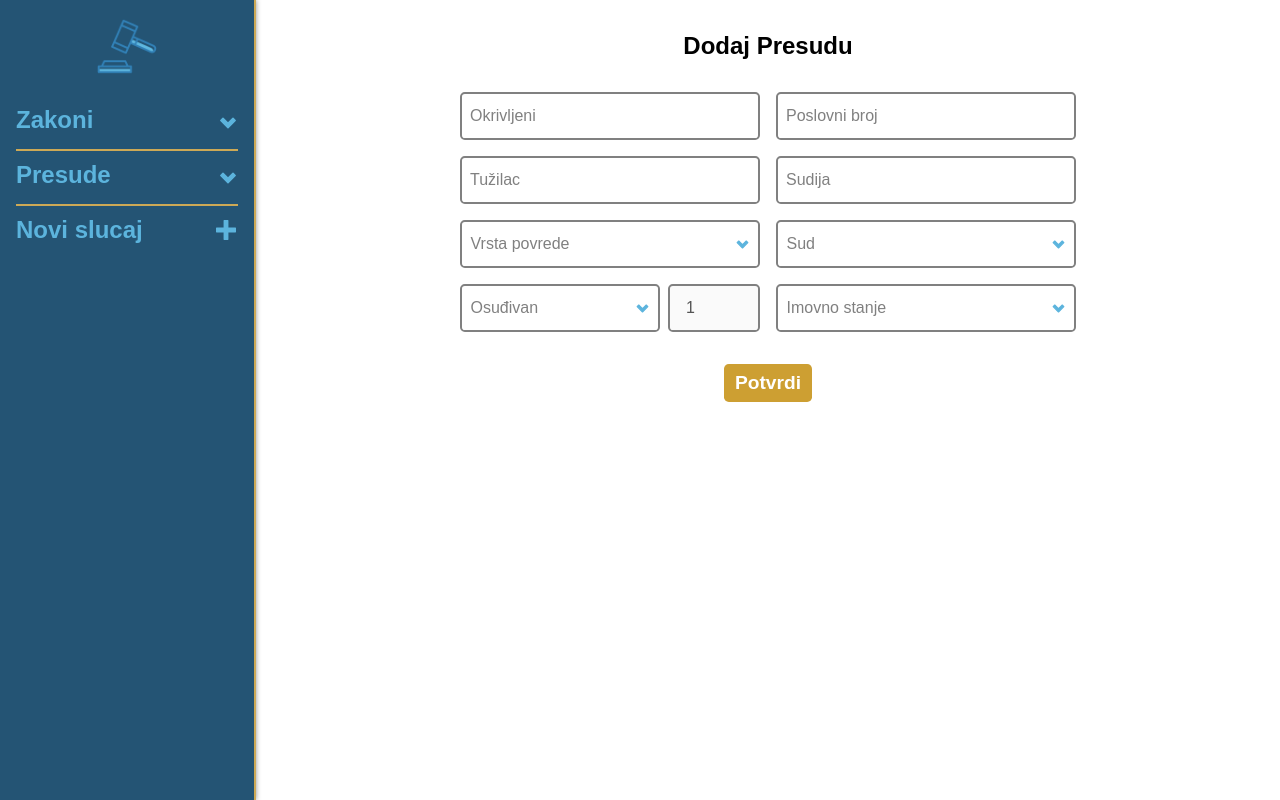
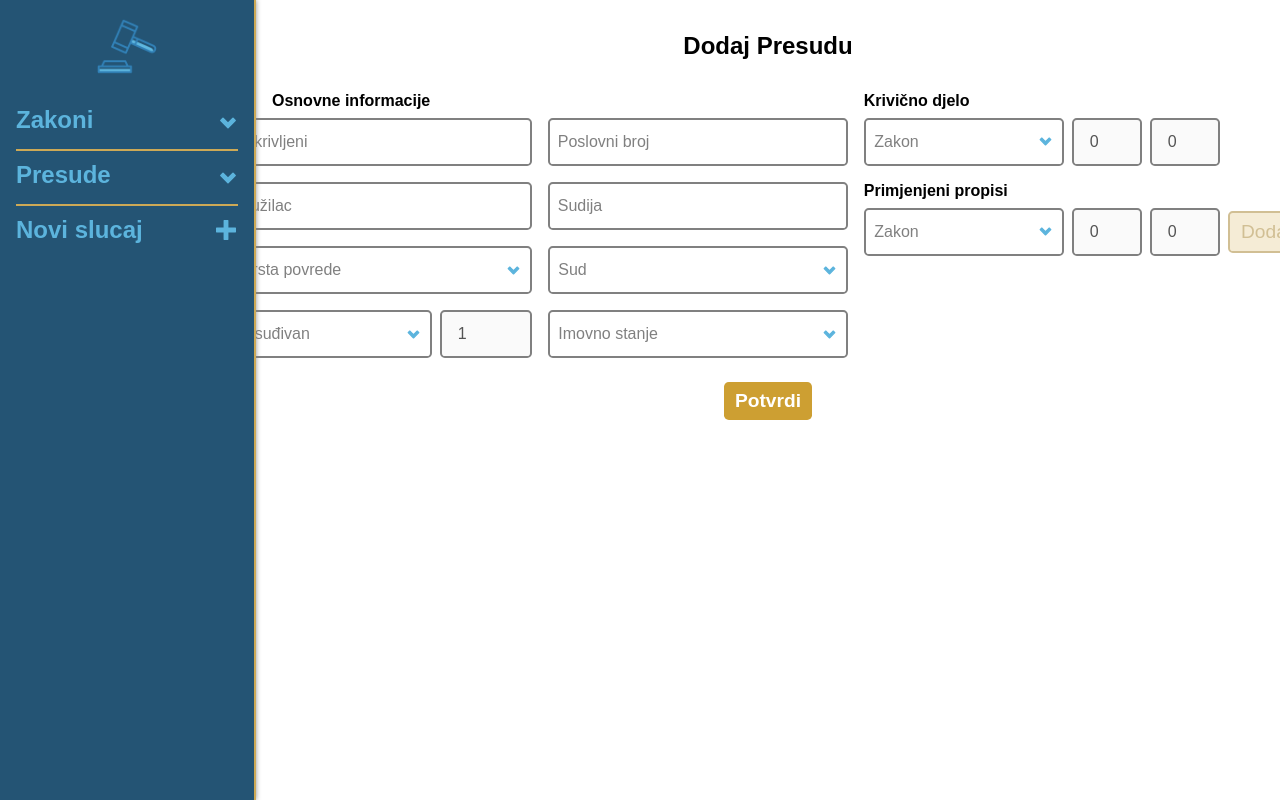
Before and after one commit to SrdjanTopic/pravna-informatika, a React (Vite) app in the folder acts-judgments-front/: page /case/new in a window 1280 px wide. Built offline with nearby package versions, Linux system fonts and the light colour scheme.

Commit message:
krivicno djelo i primjenjeni propisi added

```diff
--- a/acts-judgments-front/src/components/NewCaseComponent/NewCaseComponent.jsx
+++ b/acts-judgments-front/src/components/NewCaseComponent/NewCaseComponent.jsx
@@ -1,10 +1,13 @@
 import { useRef, useState } from "react";
-import { imovnaStanja, sudovi, vrstePovreda } from "../../utils/data";
+import { imovnaStanja, sudovi, vrstePovreda, zakoni } from "../../utils/data";
 import styles from "./NewCaseComponent.module.css";
 import Input from "./parts/Input/Input";
 import Select from "./parts/Select/Select";
 const NewCaseComponent = ({ handleSubmit }) => {
   const [isOsudjivan, setIsOsudjivan] = useState(false);
+  const [selectedZakonPropis, setSelectedZakonPropis] = useState("");
+  const [selectedZakonKrivDjelo, setSelectedZakonKrivDjelo] = useState("");
+  const [primenjeniPropisi, setPrimenjeniPropisi] = useState([]);
 
   const poslovniBroj = useRef();
   const sud = useRef();
@@ -15,10 +18,37 @@ const NewCaseComponent = ({ handleSubmit }) => {
   const imovnoStanje = useRef();
   const osudjivan = useRef();
   const brOsudjivanja = useRef();
+  const zakonPropis = useRef();
+  const clanPropis = useRef();
+  const stavPropis = useRef();
+  const zakonKrivDjelo = useRef();
+  const clanKrivDjelo = useRef();
+  const stavKrivDjelo = useRef();
 
   function triggerOsudjivan(value) {
     if (value === "Da") setIsOsudjivan(true);
     else setIsOsudjivan(false);
+  }
+  function triggerZakonPropis(value) {
+    setSelectedZakonPropis(value);
+  }
+  function triggerZakonKrivDjelo(value) {
+    setSelectedZakonKrivDjelo(value);
+  }
+  function dodajBtnHandle() {
+    const propis = {
+      zakonPropis: zakonPropis.current.innerText,
+      clanPropis: clanPropis.current.value,
+      stavPropis: stavPropis.current.value,
+    };
+    const propisString = `cl.${propis.clanPropis} ${
+      propis.stavPropis !== "0" ? "st.".concat(propis.stavPropis) : ""
+    } ${propis.zakonPropis}`;
+    if (primenjeniPropisi.indexOf(propisString) === -1)
+      setPrimenjeniPropisi((prev) => [...prev, propisString]);
+  }
+  function removePrimjenjeniPropis(id) {
+    setPrimenjeniPropisi(primenjeniPropisi.filter((pp, index) => index !== id));
   }
   return (
     <>
@@ -33,14 +63,23 @@ const NewCaseComponent = ({ handleSubmit }) => {
             okrivljeni: okrivljeni.current.value,
             tuzilac: tuzilac.current.value,
             vrstaPovrede: vrstaPovrede.current.innerText,
-            osudjivan: osudjivan.current.innerText,
+            osudjivan: osudjivan.current.innerText === "Da" ? true : false,
             brOsudjavanja:
               osudjivan.current.innerText === "Da"
                 ? parseInt(brOsudjivanja.current.value)
                 : 0,
+            primenjeniPropisi: primenjeniPropisi,
+            krivicnoDjelo: {
+              zakon: zakonKrivDjelo.current.innerText,
+              clan: clanKrivDjelo.current.value,
+              stav: stavKrivDjelo.current.value,
+            },
           })
         }
       >
+        <h4 style={{ alignSelf: "flex-start", marginLeft: "1rem" }}>
+          Osnovne informacije
+        </h4>
         <div className={styles.formElements}>
           <div className={styles.elements}>
             <Input ref={okrivljeni} label={"Okrivljeni"} />
@@ -79,6 +118,84 @@ const NewCaseComponent = ({ handleSubmit }) => {
               options={imovnaStanja}
             />
           </div>
+          <div className={styles.elements}>
+            <h4 style={{ marginTop: "-1.65rem" }}>Krivično djelo</h4>
+            <div className={styles.osudjivanWrapper}>
+              <Select
+                width={"200px"}
+                ref={zakonKrivDjelo}
+                label={"Zakon"}
+                options={zakoni}
+                triggerFunction={triggerZakonKrivDjelo}
+              />
+              <input
+                type="number"
+                min={0}
+                ref={clanKrivDjelo}
+                defaultValue={0}
+                disabled={selectedZakonKrivDjelo === ""}
+                style={{ width: "70px" }}
+              />
+              <input
+                type="number"
+                min={0}
+                ref={stavKrivDjelo}
+                defaultValue={0}
+                disabled={selectedZakonKrivDjelo === ""}
+                style={{ width: "70px" }}
+              />
+            </div>
+            <h4>Primjenjeni propisi</h4>
+            <div className={styles.osudjivanWrapper}>
+              <Select
+                width={"200px"}
+                ref={zakonPropis}
+                label={"Zakon"}
+                options={zakoni}
+                triggerFunction={triggerZakonPropis}
+              />
+              <input
+                type="number"
+                min={0}
+                ref={clanPropis}
+                defaultValue={0}
+                disabled={selectedZakonPropis === ""}
+                style={{ width: "70px" }}
+              />
+              <input
+                type="number"
+                min={0}
+                ref={stavPropis}
+                defaultValue={0}
+                disabled={selectedZakonPropis === ""}
+                style={{ width: "70px" }}
+              />
+              <button
+                type="button"
+                className={styles.dodajBtn}
+                onClick={dodajBtnHandle}
+                disabled={selectedZakonPropis === ""}
+              >
+                Dodaj
+              </button>
+            </div>
+            <div className={styles.primjenjeniPropisiList}>
+              {primenjeniPropisi.map((primenjeniPropis, id) => (
+                <div className={styles.primenjeniPropisDiv} key={id}>
+                  <p>{primenjeniPropis}</p>
+                  <div
+                    className={styles.svgDiv}
+                    onClick={() => removePrimjenjeniPropis(id)}
+                  >
+                    <svg viewBox="0 0 100 100" className={styles.xSvg}>
+                      <line x1="10" y1="10" x2="90" y2="90" />
+                      <line x1="10" y1="90" x2="90" y2="10" />
+                    </svg>
+                  </div>
+                </div>
+              ))}
+            </div>
+          </div>
         </div>
         <button>Potvrdi</button>
       </form>
--- a/acts-judgments-front/src/components/NewCaseComponent/NewCaseComponent.module.css
+++ b/acts-judgments-front/src/components/NewCaseComponent/NewCaseComponent.module.css
@@ -7,7 +7,7 @@ form {
   display: flex;
   flex-direction: column;
   align-items: center;
-  gap: 1rem;
+  gap: 0.5rem;
 }
 .formElements {
   display: flex;
@@ -35,8 +35,13 @@ button:hover {
   gap: 1rem;
 }
 
+.elements h4 {
+  margin-bottom: -0.5rem;
+}
+
 .osudjivanWrapper {
   display: flex;
+  align-items: center;
   gap: 0.5rem;
 }
 input {
@@ -45,7 +50,57 @@ input {
   font-size: 1rem;
   border: 2px solid grey;
   border-radius: 0.3rem;
+  height: 3rem;
 }
 input:focus {
   outline: none;
 }
+
+.dodajBtn {
+  margin: 0;
+  border: 2px solid hsl(42, 61%, 50%);
+  color: hsl(42, 61%, 50%);
+  background-color: white;
+  font-weight: 500;
+}
+
+.dodajBtn:hover {
+  background-color: hsl(42, 61%, 90%);
+}
+
+.dodajBtn:disabled {
+  pointer-events: none;
+  background-color: hsl(42, 61%, 90%);
+  color: hsl(42, 40%, 70%);
+  border: 2px solid hsl(42, 40%, 70%);
+}
+
+h4 {
+  /* height: 3rem; */
+  display: flex;
+  align-items: end;
+}
+
+.primjenjeniPropisiList {
+  max-height: 5rem;
+  overflow-y: auto;
+  padding: 0rem 0.5rem;
+}
+.primenjeniPropisDiv {
+  display: flex;
+  justify-content: space-between;
+  align-items: center;
+  background-color: hsl(0, 0%, 95%);
+  padding: 0.2rem;
+  margin-bottom: 0.3rem;
+}
+.svgDiv {
+  height: 20px;
+  width: 20px;
+  padding: 2px;
+  cursor: pointer;
+}
+.xSvg {
+  stroke: grey;
+  stroke-width: 15;
+}
--- a/acts-judgments-front/src/utils/data.js
+++ b/acts-judgments-front/src/utils/data.js
@@ -17,3 +17,4 @@ export const sudovi = [
   "Osnovni Sud u Žabljaku"
 ]
 export const imovnaStanja = ["Loše", "Srednje", "Dobro"]
+export const zakoni = ["KZ", "ZOBSNP"]
```
